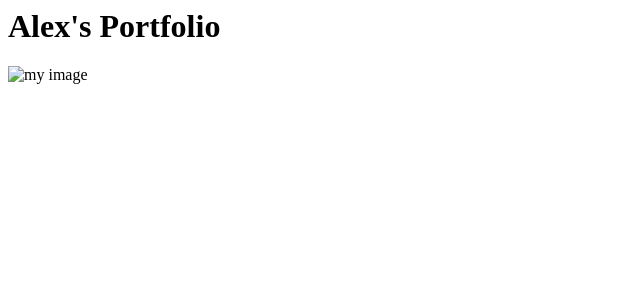
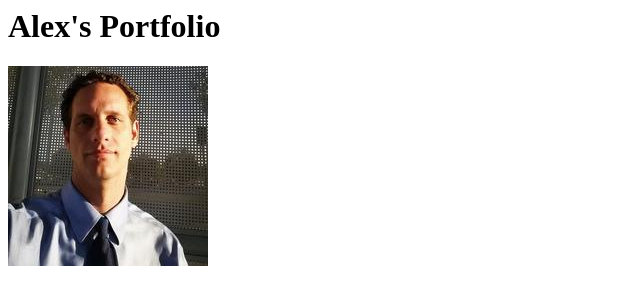
Before and after one commit to akippen/akippen.github.io, a plain HTML site: page index.html in a window 1280 px wide. Shown: the whole page, without its empty margins (0-640 px from the left). Drawn offline with Linux system fonts and the light colour scheme.

Commit message:
Update index.html

```diff
--- a/index.html
+++ b/index.html
@@ -2,7 +2,7 @@
 
   <h1> Alex's Portfolio</h1>
 
-<img src="./biopic.JPG" alt="my image">
+<img src="./biopic.JPG.jpg" alt="my image">
 
 
 </html>
```
